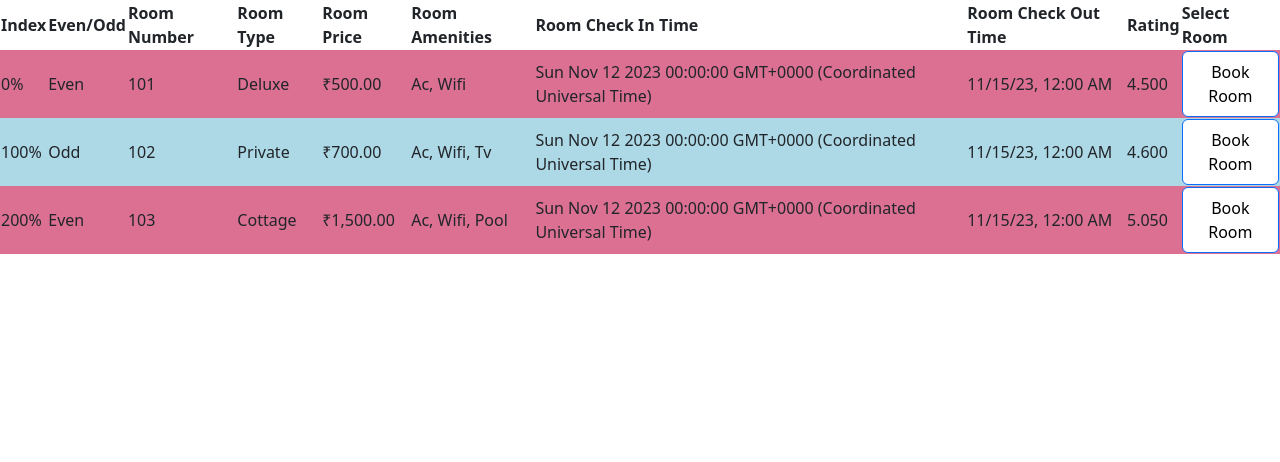
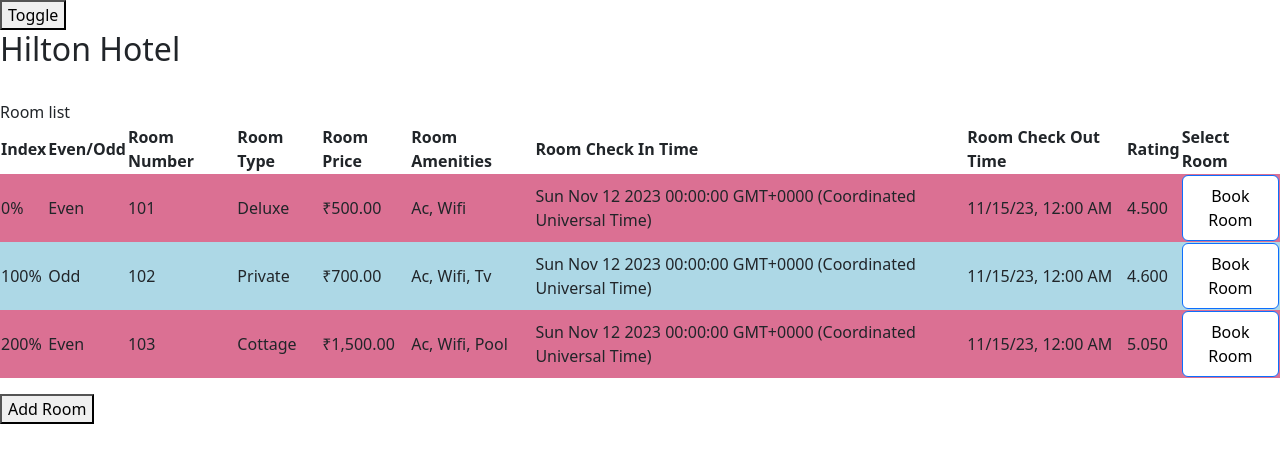
Before and after one commit to akshayharagon/hotelInventory, an Angular app: page / in a window 1280 px wide. Shown: the top 462 px of the page. Built offline with nearby package versions, Linux system fonts and the light colour scheme.

Commit message:
till ngOnChanges

```diff
--- a/src/app/rooms/rooms-list/rooms-list.component.html
+++ b/src/app/rooms/rooms-list/rooms-list.component.html
@@ -1,3 +1,4 @@
+{{title}}
 <table class="table">
     <tr>
         <th>Index</th>
--- a/src/app/rooms/rooms-list/rooms-list.component.ts
+++ b/src/app/rooms/rooms-list/rooms-list.component.ts
@@ -1,5 +1,5 @@
 import { CommonModule } from '@angular/common';
-import { Component, EventEmitter, Input, Output } from '@angular/core';
+import { ChangeDetectionStrategy, Component, EventEmitter, Input, OnChanges, Output, SimpleChanges } from '@angular/core';
 import { Room, RoomList } from '../rooms';
 
 @Component({
@@ -7,12 +7,25 @@
   standalone: true,
   imports: [CommonModule],
   templateUrl: './rooms-list.component.html',
-  styleUrl: './rooms-list.component.scss'
+  styleUrl: './rooms-list.component.scss',
+  changeDetection:ChangeDetectionStrategy.OnPush
+  // changeDetection:ChangeDetectionStrategy.OnPush - only immutable objects are being allowed
+  // it will be assuring no values are modifying only new instances will be allowed
+
+  // ngOmChanges will be applied only on the components or the directives having @Input properties
+
 })
-export class RoomsListComponent {
+export class RoomsListComponent implements OnChanges{
+  ngOnChanges(changes: SimpleChanges): void {
+    console.log(changes);
+    if(changes['title']){
+      this.title=changes['title'].currentValue;
+    }
+  }
 
 
   @Input() allRooms:any;
+  @Input() title='';
   @Output() selectedRoom = new EventEmitter<RoomList>();
 
   selectRoom(data: RoomList) {
--- a/src/app/rooms/rooms.component.html
+++ b/src/app/rooms/rooms.component.html
@@ -1 +1,15 @@
-<app-rooms-list [allRooms]="roomList" (selectedRoom)="selectedRoomOnClick($event)"></app-rooms-list>
+<button (click)="toggle()">Toggle</button>
+<div *ngIf="showTitle">
+   <h2> {{hotelName}}</h2>
+    <br>
+    @if (true) {
+        @if (displaySelectedRoomInfo) {
+            <div>{{displaySelectedRoomInfo | json}}</div>
+        }
+        <app-rooms-list [allRooms]="roomList"
+        [title]="title" (selectedRoom)="selectedRoomOnClick($event)"></app-rooms-list>
+        <button (click)="addRoom()">
+            Add Room
+        </button>
+    }
+</div>
--- a/src/app/rooms/rooms.component.ts
+++ b/src/app/rooms/rooms.component.ts
@@ -11,9 +11,36 @@
   imports: [CommonModule, RoomsListComponent]
 })
 export class RoomsComponent {
+addRoom() {
+  console.log("added")
+  const newRoom : RoomList= {
+    roomNumber: 101,
+    roomType: 'Deluxe',
+    amenities: 'AC, wifi',
+    price: 500,
+    photos: 'https://images...',
+    checkInTime: new Date('12-Nov-2023'),
+    checkOutTime: new Date('15-Nov-2023'),
+    rating: 4.5
+  }
+  // this.roomList.push(newRoom);
+  // making new instace of RoomList just to maintain immutability required for ChangeDetectionStratergy
+  this.roomList = [...this.roomList, newRoom];
+}
+  hotelName='Hilton Hotel'
+  title = 'Room list';
+  showTitle=true;
+toggle() {
+  this.showTitle=!this.showTitle;
+  this.title=`Check out the Room List in ${this.hotelName}`;
+}
+  displaySelectedRoomInfo: RoomList;
   selectedRoomOnClick(data: RoomList) {
     console.log(`individual room detail from child ${data.roomNumber}`)
+    this.displaySelectedRoomInfo=data;
   }
+
+
 
   roomList: RoomList[] = [
     {
--- a/tsconfig.json
+++ b/tsconfig.json
@@ -4,7 +4,7 @@
   "compilerOptions": {
     "outDir": "./dist/out-tsc",
     "forceConsistentCasingInFileNames": true,
-    "strict": true,
+    "strict": false,
     "noImplicitOverride": true,
     "noPropertyAccessFromIndexSignature": true,
     "noImplicitReturns": true,
```
Lines whose indentation alone changed are shown as unchanged.
